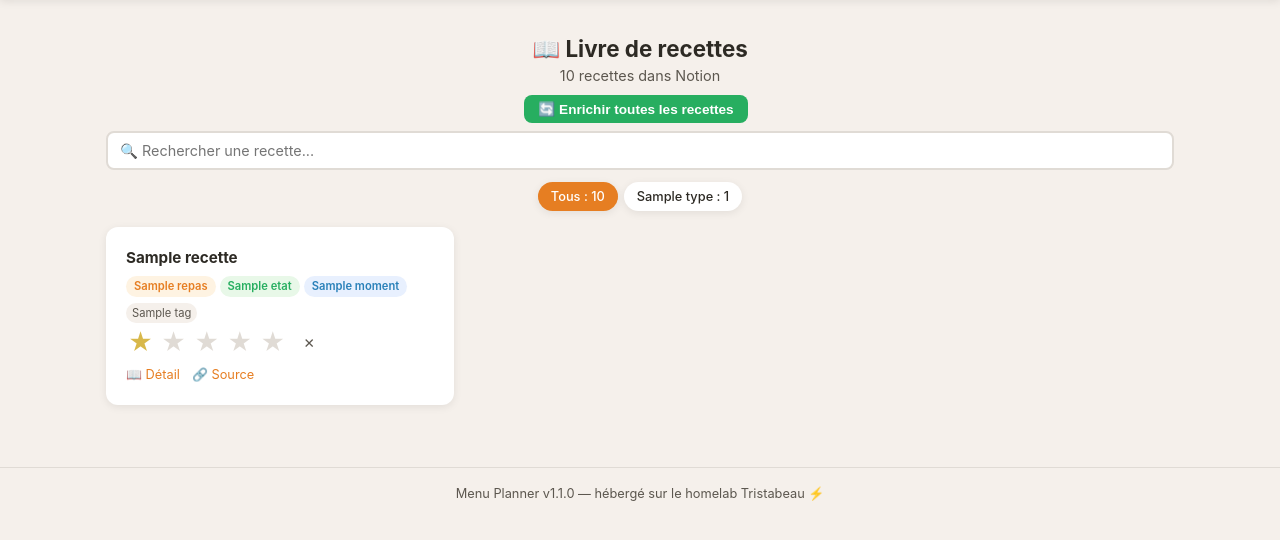
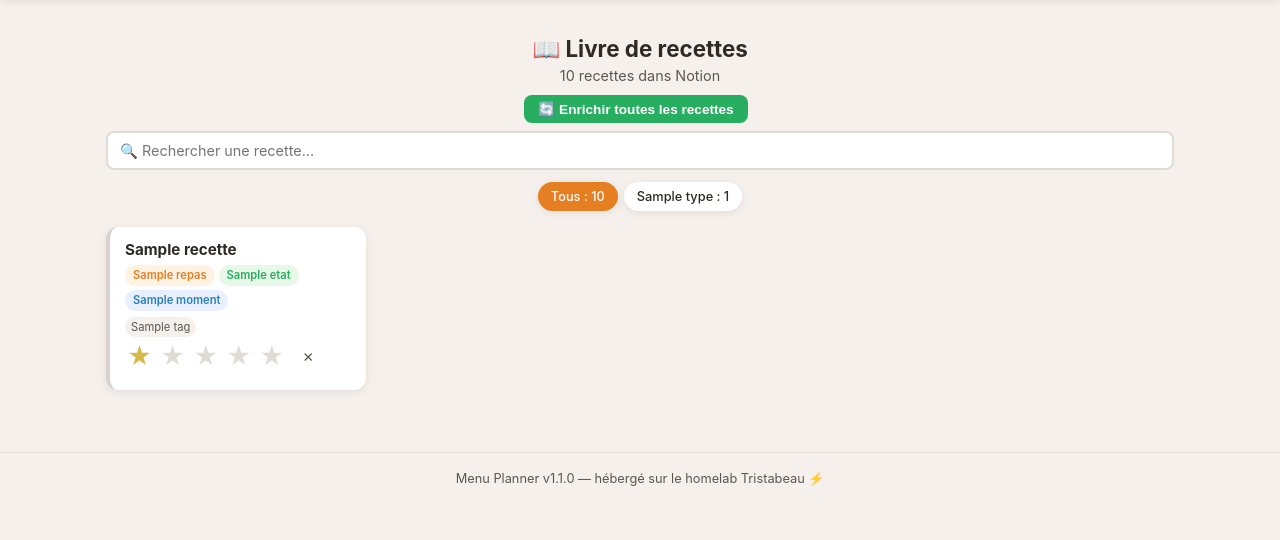
Before and after one commit to LapassetAlexis/RecetteApp, a FastAPI app: template app/templates/recettes.html in a window 1280 px wide. Shown: the part 55-595 px from the top of the page. Run offline with FastAPI, Linux system fonts and the light colour scheme; the template is opened without the code that fills it: most values are stand-ins (such as "Sample title", 1, 10 or a date in 2020).

Commit message:
ui(recettes): cartes denses, entièrement cliquables, couleur par type
- cartes plus compactes (padding/grille resserrés).
- carte entière cliquable vers la fiche (clic sur les étoiles = notation, pas de
  navigation) ; suppression des liens « Détail » / « Source » en bas (la source
  est sur la fiche détail).
- liseré coloré à gauche selon le type de repas (Plat, Dessert, Entrée...).
- clean_title : marqueur « recette » élargi → coupe aussi « - Plat et Recette ».

```diff
--- a/app/static/style.css
+++ b/app/static/style.css
@@ -141,8 +141,9 @@ a.meal-name:hover { text-decoration:underline; }
 @keyframes s { to { transform:rotate(360deg); } }
 
 /* ── Recettes ────────────────────────────────── */
-.recettes-grid { display:grid; grid-template-columns:repeat(auto-fill,minmax(260px,1fr)); gap:12px; }
-.recipe-card h3 { font-size:0.95rem; margin-bottom:6px; }
+.recettes-grid { display:grid; grid-template-columns:repeat(auto-fill,minmax(215px,1fr)); gap:10px; }
+.recipe-card { padding:13px 15px; cursor:pointer; }
+.recipe-card h3 { font-size:0.95rem; margin-bottom:6px; line-height:1.25; }
 .recipe-meta { display:flex; gap:4px; flex-wrap:wrap; margin-bottom:6px; }
 .recipe-tags { display:flex; gap:3px; flex-wrap:wrap; margin-bottom:4px; }
 .tag { font-size:0.7rem; padding:2px 6px; border-radius:10px; background:var(--bg); color:var(--t2); }
@@ -268,8 +269,7 @@ a.meal-name:hover { text-decoration:underline; }
 .recipe-card { transition:transform 0.12s, box-shadow 0.12s; }
 .recipe-card:hover { transform:translateY(-2px); box-shadow:0 6px 18px rgba(0,0,0,0.10); }
 .recipe-title { color:var(--text); text-decoration:none; }
-.recipe-title:hover { color:var(--prd); }
-.recipe-actions { display:flex; gap:12px; margin-top:8px; }
+.recipe-card:hover .recipe-title { color:var(--prd); }
 
 /* ── Impression (liste de courses) ───────────── */
 @media print {
--- a/app/templates/recettes.html
+++ b/app/templates/recettes.html
@@ -23,10 +23,15 @@
     {% endfor %}
 </div>
 
+{% set type_colors = {
+    'Plat': '#e67e22', 'Dessert': '#8e44ad', 'Entrée': '#27ae60', 'Apéro': '#c0392b',
+    'Goûter': '#e84393', 'Accompagnement': '#2980b9', 'Boisson': '#16a085',
+    'Légume': '#16a085', 'Petit dej': '#f39c12'
+} %}
 <div class="recettes-grid" id="recettes-grid">
     {% for recette in recettes %}
-    <div class="card recipe-card" data-name="{{ recette.nom|clean_title|lower }}" data-type="{{ recette.repas or 'Non classé' }}">
-        <h3><a href="/recette/{{ recette.id }}" class="recipe-title">{{ recette.nom | clean_title }}</a></h3>
+    <div class="card recipe-card" data-name="{{ recette.nom|clean_title|lower }}" data-type="{{ recette.repas or 'Non classé' }}" data-href="/recette/{{ recette.id }}" style="border-left:4px solid {{ type_colors.get(recette.repas, '#d8d2cb') }};">
+        <h3 class="recipe-title">{{ recette.nom | clean_title }}</h3>
         <div class="recipe-meta">
             {% if recette.repas %}
             <span class="chip chip-repas">{{ recette.repas }}</span>
@@ -52,10 +57,6 @@
             {% endfor %}
             <button class="star-clear" title="Retirer la note" style="{{ '' if note_len else 'display:none;' }}">✕</button>
         </div>
-        <div class="recipe-actions">
-            <a href="/recette/{{ recette.id }}" class="recipe-link">📖 Détail</a>
-            {% if recette.url %}<a href="{{ recette.url }}" target="_blank" rel="noopener" class="recipe-link">🔗 Source</a>{% endif %}
-        </div>
     </div>
     {% endfor %}
     <p class="no-result" id="no-result" style="display:none;">Aucune recette ne correspond.</p>
@@ -64,6 +65,15 @@
 
 {% block scripts %}
 <script>
+// ── Carte entière cliquable → fiche détail (sauf clic sur les étoiles) ──
+document.querySelectorAll('.recipe-card').forEach(card => {
+    card.addEventListener('click', (e) => {
+        if (e.target.closest('.recipe-stars')) return;  // notation : ne pas naviguer
+        const href = card.dataset.href;
+        if (href) window.location.href = href;
+    });
+});
+
 // ── Recherche + filtre par type ─────────────────────
 let activeType = '';
 function applyFilters() {
--- a/app/text_utils.py
+++ b/app/text_utils.py
@@ -4,7 +4,7 @@ import re
 
 # Marqueurs typiques d'un suffixe « source » à retirer du titre d'une recette.
 _SOURCE_MARKERS = (
-    "cooking", "recettes", "recette ", "cuisine", "marmiton", "750g",
+    "cooking", "recette", "cuisine", "marmiton", "750g",
     "ricardo", "ptitchef", "journaldesfemmes", "blog", ".com", ".fr",
     "minceur", "weight watchers",
 )
```
Also changed, not shown: tests/test_text_utils.py (+5 -0 lines).
